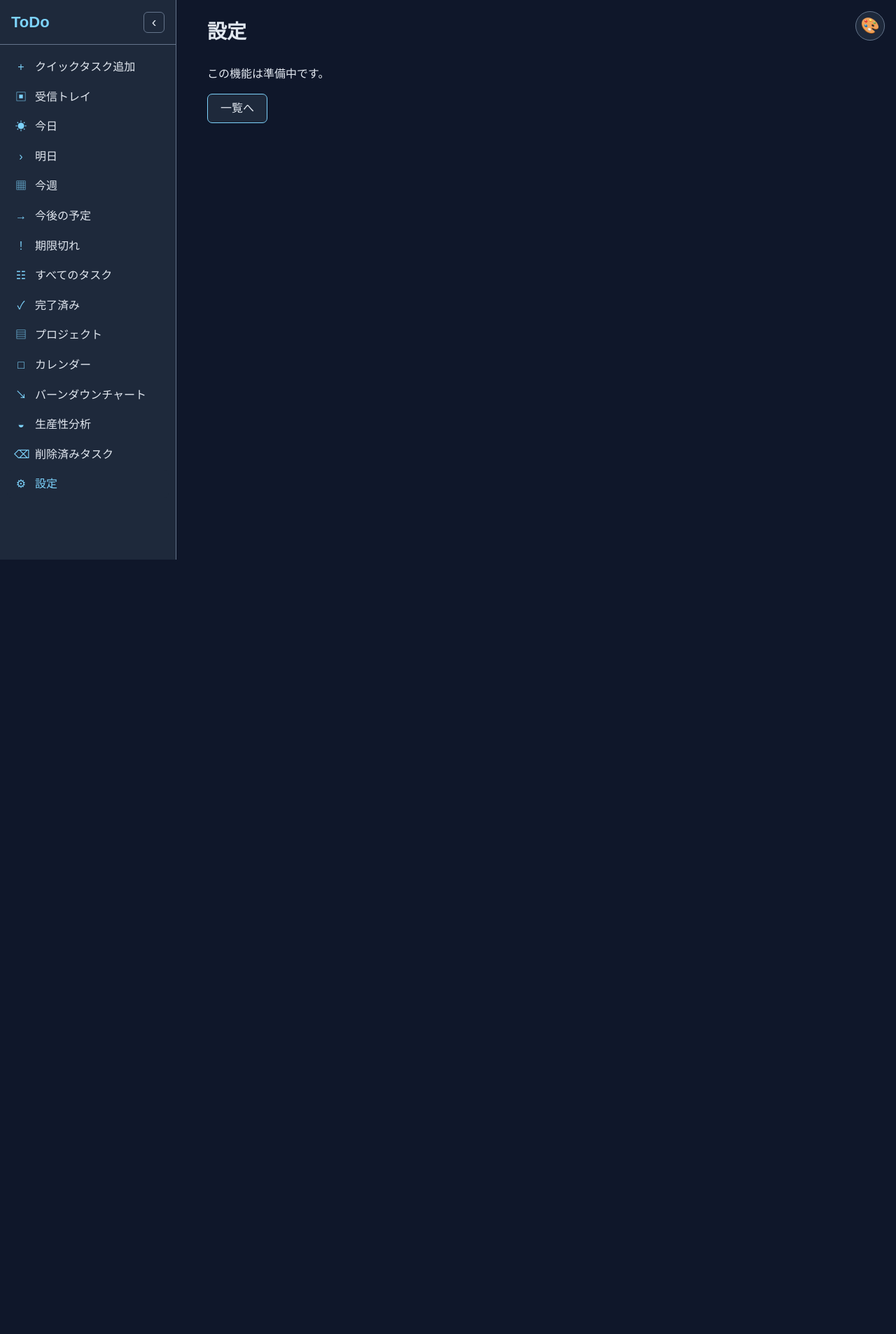
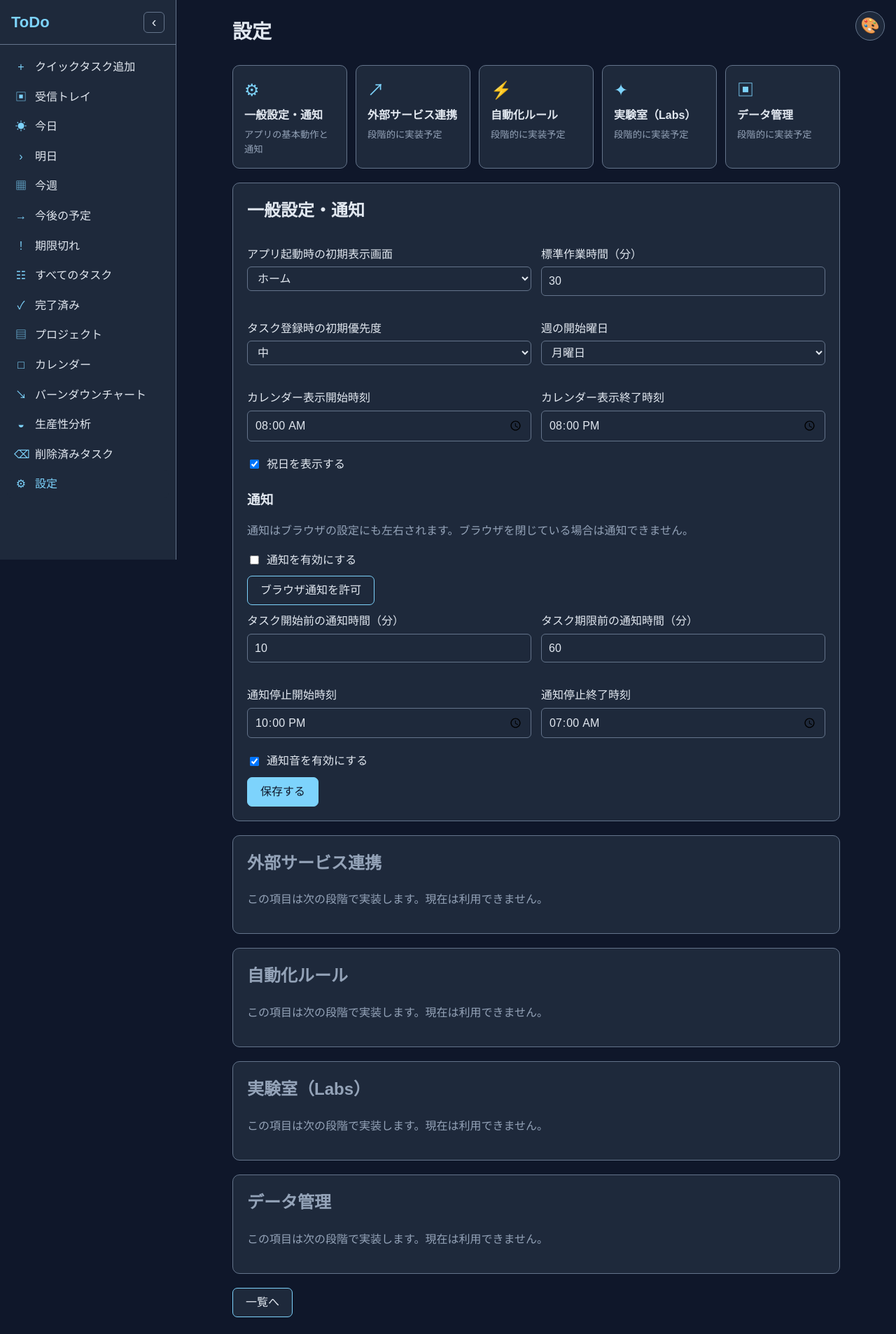
Before and after one commit to shiori-rgb/fw2-mysql, a Spring Boot app: page /settings in a window 1280 px wide. Shown: the whole page at 70% size. Before the commit the page ends 800 px from the top, so only its background shows below. Run offline with Spring Boot 4, Linux system fonts and the light colour scheme; data that the repository does not hold is empty; some libraries are stand-ins or nearby versions.

Commit message:
設定項目を充実させ、表示だけさせた

```diff
--- /dev/null
+++ b/src/main/java/com/example/todoapp/SettingsController.java
@@ -0,0 +1,28 @@
+package com.example.todoapp;
+
+import org.springframework.stereotype.Controller;
+import org.springframework.ui.Model;
+import org.springframework.web.bind.annotation.GetMapping;
+import org.springframework.web.bind.annotation.ModelAttribute;
+import org.springframework.web.bind.annotation.PostMapping;
+import org.springframework.web.servlet.mvc.support.RedirectAttributes;
+
+@Controller
+public class SettingsController {
+    private final AppSettingsService service;
+
+    public SettingsController(AppSettingsService service) { this.service = service; }
+
+    @GetMapping("/settings")
+    public String settings(Model model) {
+        model.addAttribute("settings", service.get());
+        return "settings";
+    }
+
+    @PostMapping("/settings/general")
+    public String saveGeneral(@ModelAttribute("settings") AppSettings settings, RedirectAttributes redirect) {
+        service.save(settings);
+        redirect.addFlashAttribute("settingsSaved", true);
+        return "redirect:/settings";
+    }
+}
--- a/src/main/java/com/example/todoapp/SidebarPageController.java
+++ b/src/main/java/com/example/todoapp/SidebarPageController.java
@@ -17,7 +17,7 @@ public class SidebarPageController {
         this.messageSource = messageSource;
     }
 
-    @GetMapping("/settings")
+    @GetMapping("/settings-placeholder")
     public String placeholder(Model model, jakarta.servlet.http.HttpServletRequest request) {
         Locale locale = LocaleContextHolder.getLocale();
         String key = "sidebar.settings.title";
--- a/src/main/resources/messages_en.properties
+++ b/src/main/resources/messages_en.properties
@@ -197,3 +197,36 @@ productivity.plannedActual=Planned vs actual time
 productivity.projectTime=Work time by project
 productivity.categoryTime=Work time by category
 productivity.heatmap=Activity by weekday and hour
+settings.title=Settings
+settings.saved=Settings saved.
+settings.general.title=General and notifications
+settings.general.summary=App behavior and notifications
+settings.integrations.title=External services
+settings.automation.title=Automation rules
+settings.labs.title=Labs
+settings.data.title=Data management
+settings.planned=Planned for a later stage
+settings.plannedDetail=This section will be implemented in a later stage and is not available yet.
+settings.initialScreen=Initial screen at app startup
+settings.screen.home=Home
+settings.screen.todos=Todo list
+settings.screen.calendar=Calendar
+settings.screen.burndown=Burndown chart
+settings.screen.productivity=Productivity
+settings.defaultWorkMinutes=Default work time (minutes)
+settings.defaultPriority=Initial task priority
+settings.weekStart=Week starts on
+settings.monday=Monday
+settings.sunday=Sunday
+settings.calendarStart=Calendar start time
+settings.calendarEnd=Calendar end time
+settings.holidays=Show holidays
+settings.notifications=Notifications
+settings.notificationHelp=Notifications also depend on browser settings. Notifications cannot be delivered while the browser is closed.
+settings.notificationsEnabled=Enable notifications
+settings.notificationPermission=Allow browser notifications
+settings.startNotice=Minutes before task start
+settings.dueNotice=Minutes before task deadline
+settings.quietStart=Quiet hours start
+settings.quietEnd=Quiet hours end
+settings.notificationSound=Enable notification sound
--- a/src/main/resources/messages_ja.properties
+++ b/src/main/resources/messages_ja.properties
@@ -197,3 +197,36 @@ productivity.plannedActual=予定時間と実績時間
 productivity.projectTime=プロジェクト別の作業時間
 productivity.categoryTime=ジャンル別の作業時間
 productivity.heatmap=曜日・時間帯別の活動状況
+settings.title=設定
+settings.saved=設定を保存しました。
+settings.general.title=一般設定・通知
+settings.general.summary=アプリの基本動作と通知
+settings.integrations.title=外部サービス連携
+settings.automation.title=自動化ルール
+settings.labs.title=実験室（Labs）
+settings.data.title=データ管理
+settings.planned=段階的に実装予定
+settings.plannedDetail=この項目は次の段階で実装します。現在は利用できません。
+settings.initialScreen=アプリ起動時の初期表示画面
+settings.screen.home=ホーム
+settings.screen.todos=やること一覧
+settings.screen.calendar=カレンダー
+settings.screen.burndown=バーンダウンチャート
+settings.screen.productivity=生産性分析
+settings.defaultWorkMinutes=標準作業時間（分）
+settings.defaultPriority=タスク登録時の初期優先度
+settings.weekStart=週の開始曜日
+settings.monday=月曜日
+settings.sunday=日曜日
+settings.calendarStart=カレンダー表示開始時刻
+settings.calendarEnd=カレンダー表示終了時刻
+settings.holidays=祝日を表示する
+settings.notifications=通知
+settings.notificationHelp=通知はブラウザの設定にも左右されます。ブラウザを閉じている場合は通知できません。
+settings.notificationsEnabled=通知を有効にする
+settings.notificationPermission=ブラウザ通知を許可
+settings.startNotice=タスク開始前の通知時間（分）
+settings.dueNotice=タスク期限前の通知時間（分）
+settings.quietStart=通知停止開始時刻
+settings.quietEnd=通知停止終了時刻
+settings.notificationSound=通知音を有効にする
--- a/src/main/resources/static/css/style.css
+++ b/src/main/resources/static/css/style.css
@@ -139,8 +139,8 @@ body {
 
 body.has-sidebar .container {
     max-width: 900px;
-    margin-left: 280px;
-    margin-right: 20px;
+    margin-left: calc(252px + (100vw - 252px - 900px) / 2);
+    margin-right: 0;
 }
 
 .app-sidebar {
@@ -279,7 +279,22 @@ body.sidebar-collapsed .app-sidebar__collapse {
 }
 
 body.sidebar-collapsed .container {
-    margin-left: 100px;
+    margin-left: calc(72px + (100vw - 72px - 900px) / 2);
+    margin-right: 0;
+}
+
+@media (min-width: 761px) and (max-width: 1200px) {
+    body.has-sidebar .container {
+        max-width: calc(100vw - 284px);
+        margin-left: 268px;
+        margin-right: 16px;
+    }
+
+    body.sidebar-collapsed .container {
+        max-width: calc(100vw - 104px);
+        margin-left: 88px;
+        margin-right: 16px;
+    }
 }
 
 @media (max-width: 760px) {
@@ -1001,6 +1016,20 @@ body.sidebar-collapsed .container {
 .productivity-chart-card--wide { grid-column:1 / -1; }
 .productivity-heatmap { display:grid; grid-template-columns:repeat(24, minmax(8px,1fr)); gap:3px; }
 .productivity-heat-cell { display:block; aspect-ratio:1; min-height:10px; border-radius:2px; background:var(--theme-main); }
+.settings-sections { display:grid; grid-template-columns:repeat(5,minmax(0,1fr)); gap:12px; margin:20px 0; }
+.settings-section-card { display:flex; flex-direction:column; gap:4px; min-height:120px; padding:16px; border:1px solid var(--theme-border); border-radius:10px; background:var(--theme-card-bg); color:var(--theme-text); text-decoration:none; }
+.settings-section-card:hover { border-color:var(--theme-main); background:var(--theme-table-header); }
+.settings-section-card small, .settings-help { color:var(--theme-muted); }
+.settings-section-icon { color:var(--theme-main); font-size:24px; }
+.settings-panel { scroll-margin-top:20px; margin:20px 0; padding:20px; border:1px solid var(--theme-border); border-radius:10px; background:var(--theme-card-bg); }
+.settings-panel h2 { margin-top:0; }
+.settings-panel--planned { color:var(--theme-muted); }
+.settings-form-grid { display:grid; grid-template-columns:repeat(2,minmax(0,1fr)); gap:14px; }
+.settings-form label { display:flex; flex-direction:column; gap:5px; margin:10px 0; color:var(--theme-text); }
+.settings-toggle { display:flex !important; flex-direction:row !important; align-items:center; gap:8px !important; }
+.settings-form h3 { margin:24px 0 4px; }
+@media (max-width:800px) { .settings-sections { grid-template-columns:repeat(2,minmax(0,1fr)); } }
+@media (max-width:600px) { .settings-form-grid { grid-template-columns:1fr; } }
 @media (max-width:700px) { .productivity-charts { grid-template-columns:1fr; } .productivity-controls .form-input { max-width:100%; } }
 
 .timer-controls {
--- /dev/null
+++ b/src/main/resources/templates/settings.html
@@ -0,0 +1,50 @@
+<!DOCTYPE html>
+<html lang="ja" th:lang="${#locale.language}">
+<head>
+    <meta charset="UTF-8"><meta name="viewport" content="width=device-width, initial-scale=1.0">
+    <title th:text="#{settings.title}">設定</title><link rel="stylesheet" href="/css/style.css">
+</head>
+<body><main class="container settings-page">
+    <h1 class="page-title" th:text="#{settings.title}">設定</h1>
+    <p class="flash" th:if="${settingsSaved}" th:text="#{settings.saved}">設定を保存しました。</p>
+
+    <nav class="settings-sections" aria-label="設定項目">
+        <a class="settings-section-card" href="#general"><span class="settings-section-icon">⚙</span><strong th:text="#{settings.general.title}">一般設定・通知</strong><small th:text="#{settings.general.summary}">アプリの基本動作と通知</small></a>
+        <a class="settings-section-card settings-section-card--planned" href="#integrations"><span class="settings-section-icon">↗</span><strong th:text="#{settings.integrations.title}">外部サービス連携</strong><small th:text="#{settings.planned}">段階的に実装予定</small></a>
+        <a class="settings-section-card settings-section-card--planned" href="#automation"><span class="settings-section-icon">⚡</span><strong th:text="#{settings.automation.title}">自動化ルール</strong><small th:text="#{settings.planned}">段階的に実装予定</small></a>
+        <a class="settings-section-card settings-section-card--planned" href="#labs"><span class="settings-section-icon">✦</span><strong th:text="#{settings.labs.title}">実験室（Labs）</strong><small th:text="#{settings.planned}">段階的に実装予定</small></a>
+        <a class="settings-section-card settings-section-card--planned" href="#data"><span class="settings-section-icon">▣</span><strong th:text="#{settings.data.title}">データ管理</strong><small th:text="#{settings.planned}">段階的に実装予定</small></a>
+    </nav>
+
+    <section id="general" class="settings-panel">
+        <h2 th:text="#{settings.general.title}">一般設定・通知</h2>
+        <form method="post" action="/settings/general" class="settings-form">
+            <div class="settings-form-grid">
+                <label><span th:text="#{settings.initialScreen}">アプリ起動時の初期表示画面</span><select class="form-input" name="initialScreen"><option value="/" th:selected="${settings.initialScreen == '/'}" th:text="#{settings.screen.home}">ホーム</option><option value="/todos" th:selected="${settings.initialScreen == '/todos'}" th:text="#{settings.screen.todos}">一覧</option><option value="/calendar" th:selected="${settings.initialScreen == '/calendar'}" th:text="#{settings.screen.calendar}">カレンダー</option><option value="/burndown" th:selected="${settings.initialScreen == '/burndown'}" th:text="#{settings.screen.burndown}">バーンダウン</option><option value="/productivity" th:selected="${settings.initialScreen == '/productivity'}" th:text="#{settings.screen.productivity}">生産性分析</option></select></label>
+                <label><span th:text="#{settings.defaultWorkMinutes}">標準作業時間（分）</span><input class="form-input" type="number" min="0" max="1440" name="defaultWorkMinutes" th:value="${settings.defaultWorkMinutes}"></label>
+                <label><span th:text="#{settings.defaultPriority}">初期優先度</span><select class="form-input" name="defaultPriority"><option value="1" th:selected="${settings.defaultPriority == 1}" th:text="#{todo.priority.high}">高</option><option value="2" th:selected="${settings.defaultPriority == 2}" th:text="#{todo.priority.middle}">中</option><option value="3" th:selected="${settings.defaultPriority == 3}" th:text="#{todo.priority.low}">低</option></select></label>
+                <label><span th:text="#{settings.weekStart}">週の開始曜日</span><select class="form-input" name="weekStart"><option value="monday" th:selected="${settings.weekStart == 'monday'}" th:text="#{settings.monday}">月曜日</option><option value="sunday" th:selected="${settings.weekStart == 'sunday'}" th:text="#{settings.sunday}">日曜日</option></select></label>
+                <label><span th:text="#{settings.calendarStart}">カレンダー表示開始時刻</span><input class="form-input" type="time" name="calendarStart" th:value="${settings.calendarStart}"></label>
+                <label><span th:text="#{settings.calendarEnd}">カレンダー表示終了時刻</span><input class="form-input" type="time" name="calendarEnd" th:value="${settings.calendarEnd}"></label>
+            </div>
+            <label class="settings-toggle"><input type="hidden" name="holidaysEnabled" value="false"><input type="checkbox" name="holidaysEnabled" value="true" th:checked="${settings.holidaysEnabled}"><span th:text="#{settings.holidays}">祝日を表示する</span></label>
+            <h3 th:text="#{settings.notifications}">通知</h3>
+            <p class="settings-help" th:text="#{settings.notificationHelp}">通知はブラウザの設定にも左右されます。ブラウザを閉じている場合は通知できません。</p>
+            <label class="settings-toggle"><input type="hidden" name="notificationsEnabled" value="false"><input type="checkbox" name="notificationsEnabled" value="true" th:checked="${settings.notificationsEnabled}"><span th:text="#{settings.notificationsEnabled}">通知を有効にする</span></label>
+            <button class="btn sub" type="button" id="notificationPermission" th:text="#{settings.notificationPermission}">ブラウザ通知を許可</button><span id="notificationStatus" class="settings-help"></span>
+            <div class="settings-form-grid">
+                <label><span th:text="#{settings.startNotice}">タスク開始前（分）</span><input class="form-input" type="number" min="0" name="taskStartNoticeMinutes" th:value="${settings.taskStartNoticeMinutes}"></label>
+                <label><span th:text="#{settings.dueNotice}">期限前（分）</span><input class="form-input" type="number" min="0" name="dueNoticeMinutes" th:value="${settings.dueNoticeMinutes}"></label>
+                <label><span th:text="#{settings.quietStart}">通知停止開始</span><input class="form-input" type="time" name="quietStart" th:value="${settings.quietStart}"></label>
+                <label><span th:text="#{settings.quietEnd}">通知停止終了</span><input class="form-input" type="time" name="quietEnd" th:value="${settings.quietEnd}"></label>
+            </div>
+            <label class="settings-toggle"><input type="hidden" name="notificationSoundEnabled" value="false"><input type="checkbox" name="notificationSoundEnabled" value="true" th:checked="${settings.notificationSoundEnabled}"><span th:text="#{settings.notificationSound}">通知音を有効にする</span></label>
+            <button class="btn" type="submit" th:text="#{common.save}">保存</button>
+        </form>
+    </section>
+    <section th:each="item : ${ {'integrations','automation','labs','data'} }" th:id="${item}" class="settings-panel settings-panel--planned"><h2 th:text="${item == 'integrations' ? #messages.msg('settings.integrations.title') : (item == 'automation' ? #messages.msg('settings.automation.title') : (item == 'labs' ? #messages.msg('settings.labs.title') : #messages.msg('settings.data.title')))}">準備中</h2><p th:text="#{settings.plannedDetail}">この項目は次の段階で実装します。現在は利用できません。</p></section>
+    <a class="btn sub" href="/todos" th:text="#{common.backToList}">一覧へ</a>
+</main><script>
+document.getElementById('notificationPermission').addEventListener('click', function () { const s=document.getElementById('notificationStatus'); if (!('Notification' in window)) { s.textContent='このブラウザは通知に対応していません。'; return; } Notification.requestPermission().then(p => { s.textContent=p==='granted'?'ブラウザ通知が許可されました。':'通知は許可されませんでした。アプリはそのまま利用できます。'; }); });
+</script><script src="/js/theme.js" defer></script><script src="/js/sidebar.js" defer></script>
+</body></html>
```
Also changed, not shown: initdb/01_create_table.sql (+19 -0 lines), src/main/java/com/example/todoapp/AppSettings.java (added, +21 -0 lines), src/main/java/com/example/todoapp/AppSettingsMapper.java (added, +10 -0 lines), src/main/java/com/example/todoapp/AppSettingsService.java (added, +40 -0 lines), src/main/java/com/example/todoapp/HomeController.java (+5 -2 lines), src/main/resources/mapper/AppSettingsMapper.xml (added, +28 -0 lines).
